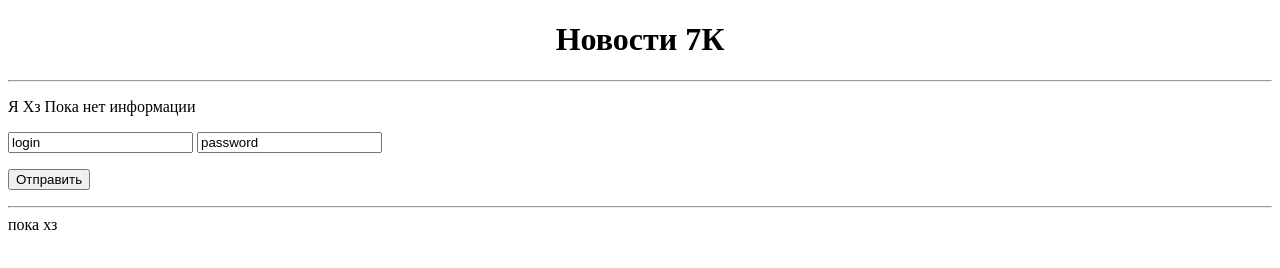
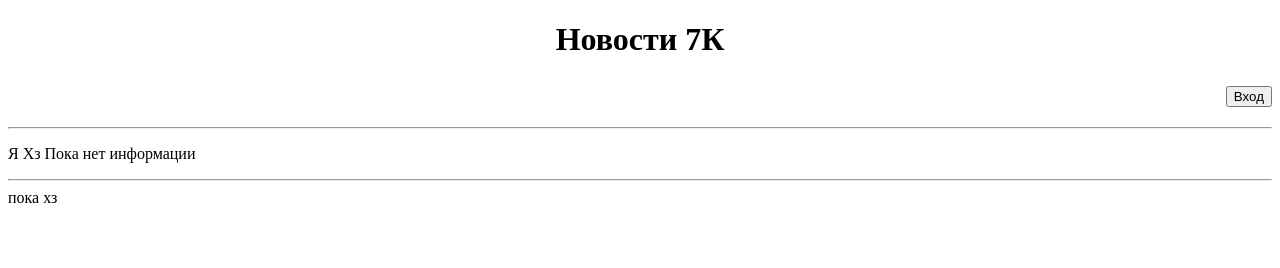
Before and after one commit to misha576/misha5.github.io, a plain HTML site: page index.html in a window 1280 px wide. Drawn offline with Linux system fonts and the light colour scheme.

Commit message:
Add files via upload

```diff
--- a/index.html
+++ b/index.html
@@ -6,14 +6,11 @@
 </head>
 <body>
 	<h1 style="position: relative;text-align: center;">Новости 7К</h1>
+	<form action="/cgi-bin/frm.html">
+        <h2 style="position: relative;text-align: right;"><input type="submit" value="Вход"></h2>
+    </form>
 	<hr>
 	<p> Я Хз Пока нет информации </p>
-    <form action="/cgi-bin/frm.html">
-        <p><input value="login">
-           <input value="password">
-        </p>
-        <p><input type="submit" value="Отправить"></p>
-    </form>
     <hr>
     <footer>пока хз</footer>
 </body>
```
